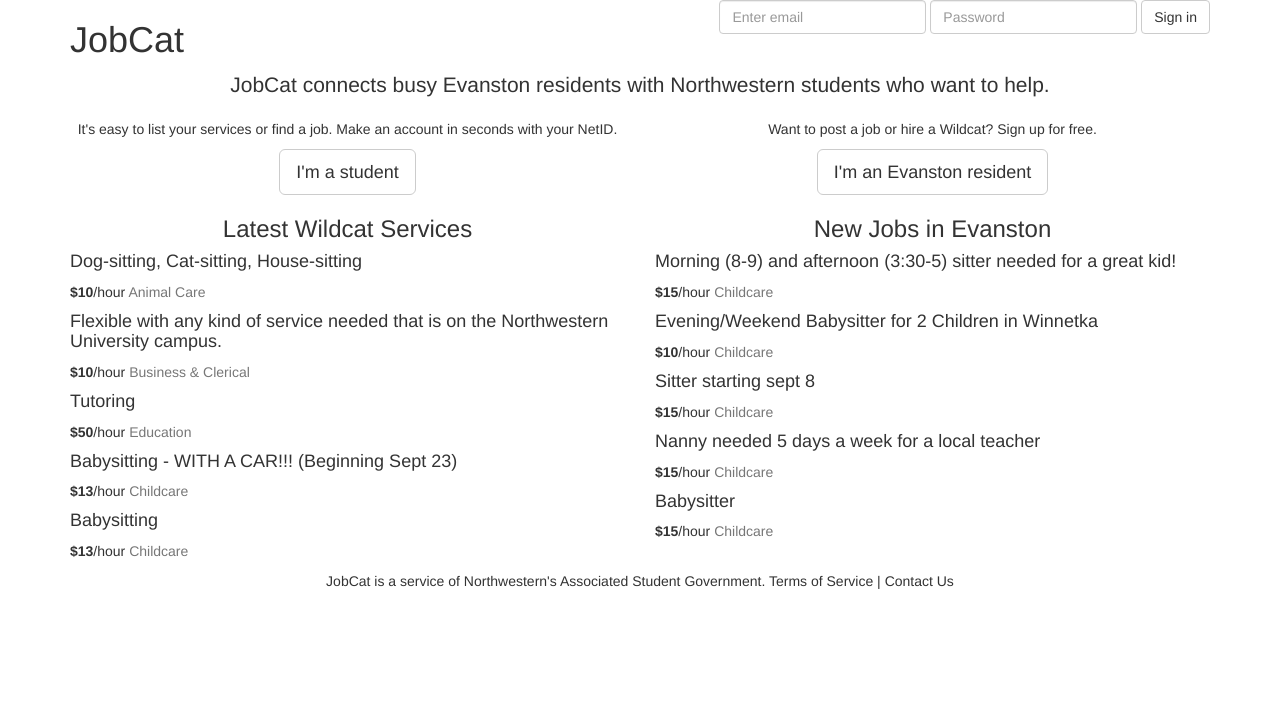
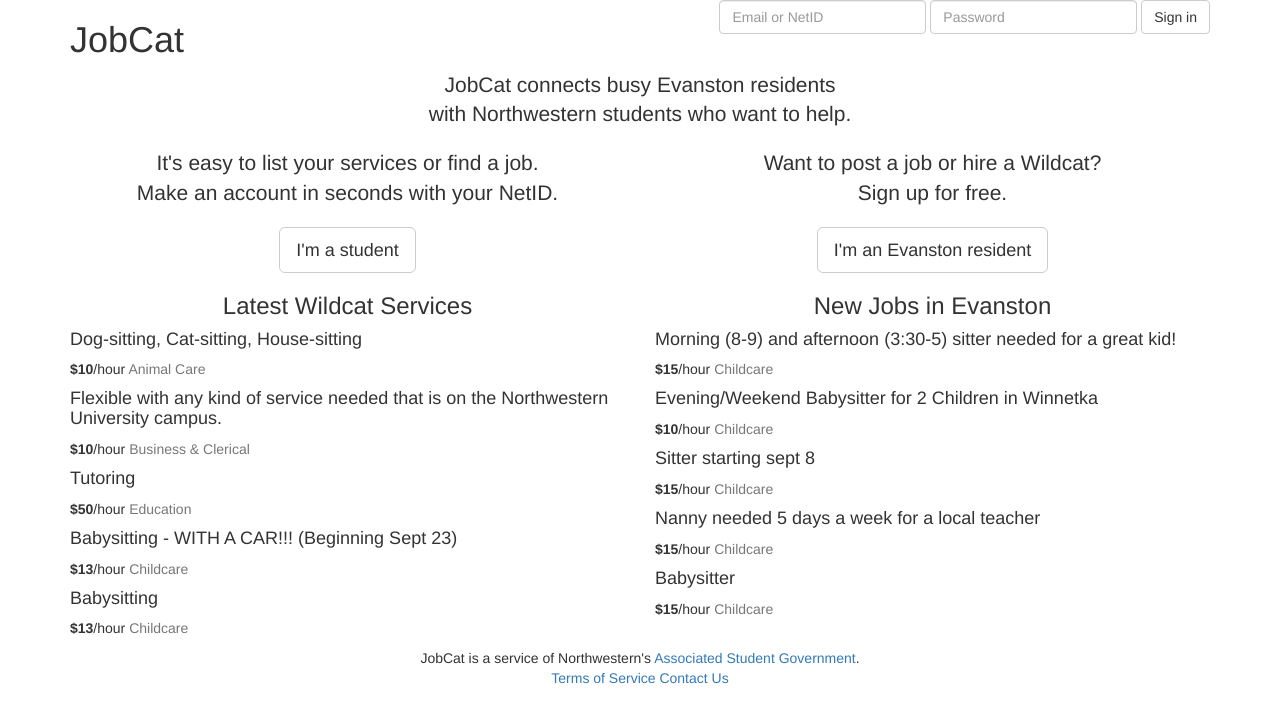
Before and after one commit to shengwu/jobcat, a Django app: page / in a window 1280 px wide. Shown: the top 723 px of the page. Run offline with Django 3.2, Linux system fonts and the light colour scheme; some libraries are stand-ins or nearby versions.

Commit message:
Start adding functionality and style to homepage

```diff
--- a/templates/base.html
+++ b/templates/base.html
@@ -3,6 +3,7 @@
 <html lang="en">
 <head>
   <meta charset="UTF-8">
+  <meta name="viewport" content="width=device-width, initial-scale=1.0, maximum-scale=1.0, user-scalable=no">
   <title>{% block title %}JobCat{% endblock title %}</title>
   {% if not debug %}
     <link href="//netdna.bootstrapcdn.com/bootstrap/3.0.0/css/bootstrap.min.css" rel="stylesheet">
@@ -15,6 +16,7 @@
     <script src="{% static 'js/angular.js' %}"></script>
     <script src="{% static 'js/bootstrap.js' %}"></script>
   {% endif %}
+  <link rel="stylesheet" href="{% static 'css/base.css' %}">
   <script src="{% static 'js/base.js' %}"></script>
 </head>
 <body ng-app="jobcat">
--- a/templates/home.html
+++ b/templates/home.html
@@ -1,19 +1,18 @@
 {% extends 'base.html' %}
 {% load staticfiles %}
 {% block content %}
-<script src="{% static 'js/home.js' %}"></script>
 <div class="container" ng-controller="Home">
-  <div class="row">
+  <div class="row header">
     <div class="col-md-12">
       <div class="pull-right">
         <form class="form-inline" role="form">
           <div class="form-group">
-            <label class="sr-only" for="exampleInputEmail2">Email address</label>
-            <input type="email" class="form-control" id="exampleInputEmail2" placeholder="Enter email">
+            <label class="sr-only" for="loginEmail">NetID or Email</label>
+            <input type="text" class="form-control" id="loginEmail" placeholder="Email or NetID">
           </div>
           <div class="form-group">
-            <label class="sr-only" for="exampleInputPassword2">Password</label>
-            <input type="password" class="form-control" id="exampleInputPassword2" placeholder="Password">
+            <label class="sr-only" for="loginPassword">Password</label>
+            <input type="password" class="form-control" id="loginPassword" placeholder="Password">
           </div>
           <button type="submit" class="btn btn-default">Sign in</button>
         </form>
@@ -22,26 +21,19 @@
     </div>
   </div>
 
-  <div class="row">
+  <div class="row jobcat-lead">
     <div class="col-md-12 text-center">
-      <p class="lead">JobCat connects busy Evanston residents
-    with Northwestern students who want to help.</p>
+      <p class="lead">JobCat connects busy Evanston residents<br>
+      with Northwestern students who want to help.</p>
     </div>
   </div>
 
-  <div class="row">
-    <div class="col-md-6 text-center">
-      <p>It's easy to list your services or find a job. Make an account in seconds with your NetID.</p>
-      <button type="button" class="btn btn-default btn-lg" ng-click="studentSignup = !studentSignup; residentSignup = false">I'm a student</button>
-    </div>
-    <div class="col-md-6 text-center">
-      <p>Want to post a job or hire a Wildcat? Sign up for free.</p>
-      <button type="button" class="btn btn-default btn-lg" ng-click="residentSignup = !residentSignup; studentSignup = false">I'm an Evanston resident</button>
-    </div>
-  </div>
-
-  <div class="row">
+  <div class="row jobcat-signup">
     <div class="col-md-6">
+      <div class="text-center">
+        <p class="lead">It's easy to list your services or find a job.<br>Make an account in seconds with your NetID.</p>
+        <button type="button" class="btn btn-default btn-lg" ng-click="studentSignup = !studentSignup; residentSignup = false" ng-hide="studentSignup">I'm a student</button>
+      </div>
       <form class="form-horizontal" role="form" ng-show="studentSignup">
         <div class="form-group">
           <label for="wcName" class="col-md-2 control-label">Name</label>
@@ -78,11 +70,15 @@
       </form>
     </div>
     <div class="col-md-6">
+      <div class="text-center">
+        <p class="lead">Want to post a job or hire a Wildcat?<br>Sign up for free.</p>
+        <button type="button" class="btn btn-default btn-lg" ng-click="residentSignup = !residentSignup; studentSignup = false" ng-hide="residentSignup">I'm an Evanston resident</button>
+      </div>
       <form class="form-horizontal" role="form" ng-show="residentSignup">
         <div class="form-group">
           <label for="wcName" class="col-md-2 control-label">Name</label>
           <div class="col-md-10">
-            <input type="text" class="form-control" id="wcName" placeholder="Martha Williams">
+            <input type="text" class="form-control" id="wcName" placeholder="Martha Evans">
           </div>
         </div>
         <div class="form-group">
@@ -168,11 +164,14 @@
     </div>
   </div>
 
-  <div class="row">
+  <div class="row footer">
     <div class="col-med-12 text-center">
-      <p>JobCat is a service of Northwestern's Associated Student Government. Terms of Service | Contact Us</p>
+      <p>JobCat is a service of Northwestern's <a href="https://asg.northwestern.edu/" target="_blank">Associated Student Government</a>.<br>
+        <a href="#" class="footer-link">Terms of Service</a>
+        <a href="#" class="footer-link">Contact Us</a>
+      </p>
     </div>
   </div>
-
 </div>
+<script src="{% static 'js/home.js' %}"></script>
 {% endblock content %}
```
